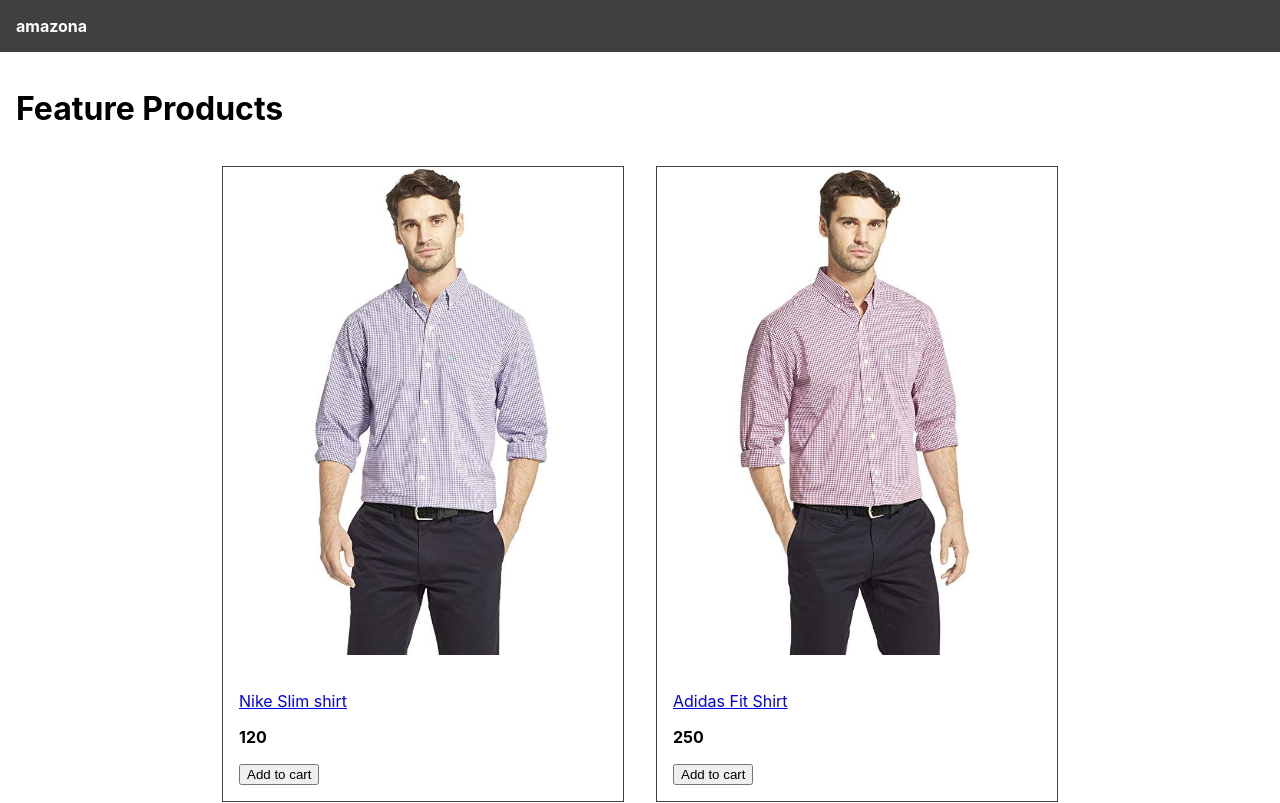
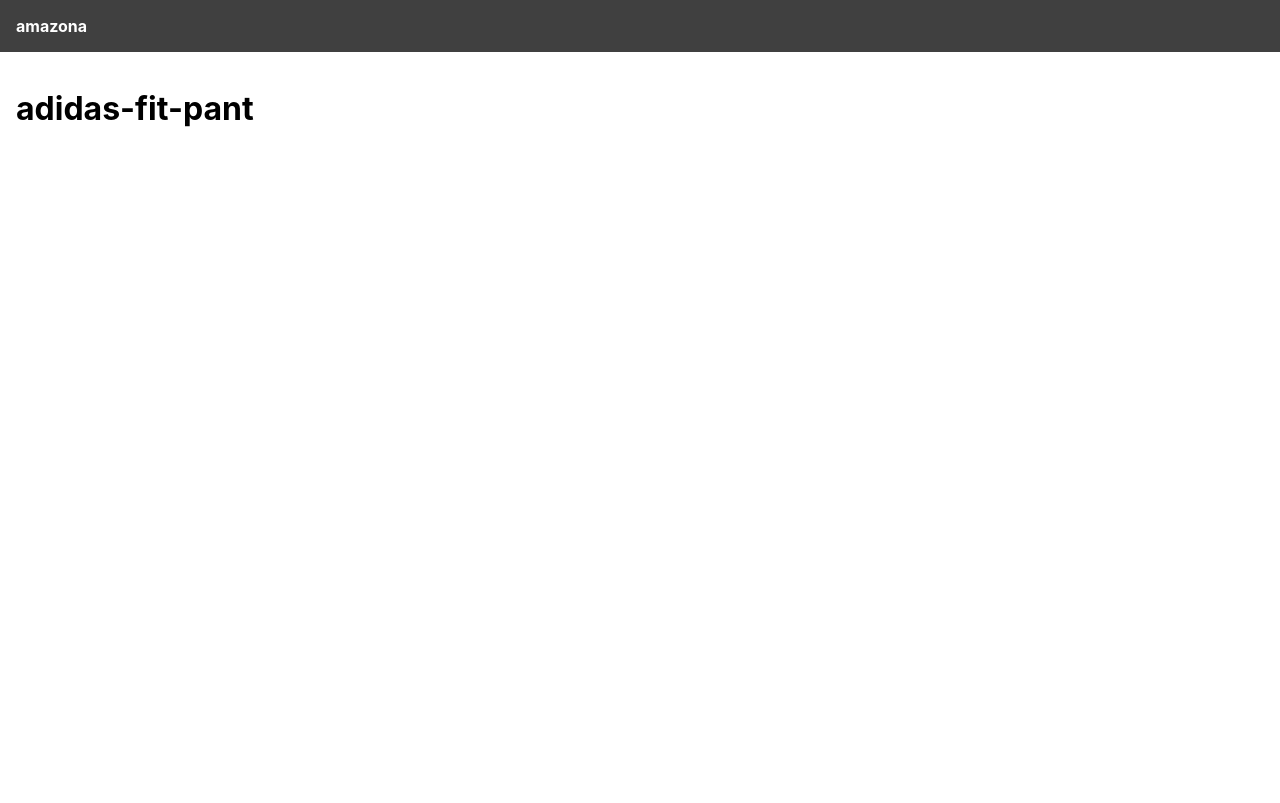
Before and after one commit to Abdallah-69/React-Amazon-Clone, a React (Create React App) app in the folder frontend/: page /product/adidas-fit-pant in a window 1280 px wide. Shown: the top 803 px of the page. Built offline with nearby package versions, Linux system fonts and the light colour scheme.

Commit message:
installed react router and created two file home and product screen

```diff
--- a/frontend/package.json
+++ b/frontend/package.json
@@ -8,6 +8,7 @@
     "@testing-library/user-event": "^13.5.0",
     "react": "^18.2.0",
     "react-dom": "^18.2.0",
+    "react-router-dom": "^6.10.0",
     "react-scripts": "5.0.1",
     "web-vitals": "^2.1.4"
   },
--- a/frontend/src/App.js
+++ b/frontend/src/App.js
@@ -1,32 +1,22 @@
-import data from './data';
+import { BrowserRouter, Route, Routes, Link } from 'react-router-dom';
+import HomeScreen from './screen/HomeScreen';
+import ProductScreem from './screen/ProductScreem';
+
 function App() {
   return (
+    <BrowserRouter>
       <div>
         <header >
-        <a href="/">amazona</a>
+          <Link to="/">amazona</Link>
         </header>
         <main>
-        <h1> Feature Products</h1>
-        <div className="products">
-          {
-            data.products.map((product) => (
-              <div className="product" key={product.slug}>
-                <a href={`/product/${product.slug}`}>
-                  <img src={product.image} alt={product.name} />
-                </a>
-                <div className="product-info">
-                  <a href={`/product/${product.slug}`}>
-                    <p>{product.name}</p>
-                  </a>
-                  <p><strong>{product.price}</strong></p>
-                  <button>Add to cart</button>
-                </div>
-              </div>
-            ))
-          }
-        </div>
+          <Routes>
+            <Route path="/product/:slug" element={<ProductScreem />} />
+            <Route path="/" element={<HomeScreen />} />
+          </Routes>
         </main>
       </div>
+    </BrowserRouter>
   );
 }
 
--- /dev/null
+++ b/frontend/src/screen/HomeScreen.js
@@ -0,0 +1,26 @@
+import { Link } from 'react-router-dom';
+import data from '../data';
+function HomeScreen() {
+    return <div>
+        <h1> Feature Products</h1>
+        <div className="products">
+            {
+                data.products.map((product) => (
+                    <div className="product" key={product.slug}>
+                        <Link to={`/product/${product.slug}`}>
+                            <img src={product.image} alt={product.name} />
+                        </Link>
+                        <div className="product-info">
+                            <Link to={`/product/${product.slug}`}>
+                                <p>{product.name}</p>
+                            </Link>
+                            <p><strong>{product.price}</strong></p>
+                            <button>Add to cart</button>
+                        </div>
+                    </div>
+                ))
+            }
+        </div>
+    </div>
+}
+export default HomeScreen
--- /dev/null
+++ b/frontend/src/screen/ProductScreem.js
@@ -0,0 +1,12 @@
+import { useParams } from "react-router-dom"
+
+function HomeScreen() {
+    const params = useParams();
+    const {slug} = params;
+    return (
+        <div>
+            <h1>{slug}</h1>
+        </div>
+    )
+}
+export default HomeScreen
```
Also changed, not shown: 1 other file (tests, documents, lock files or other folders). Lines whose indentation alone changed are shown as unchanged.
